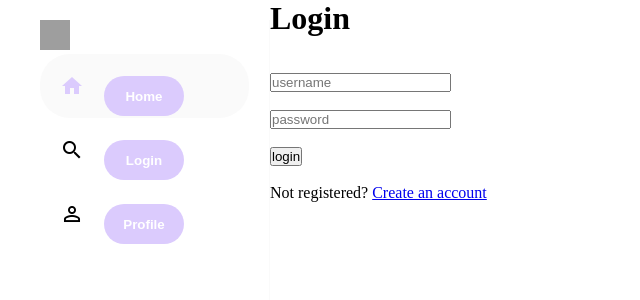
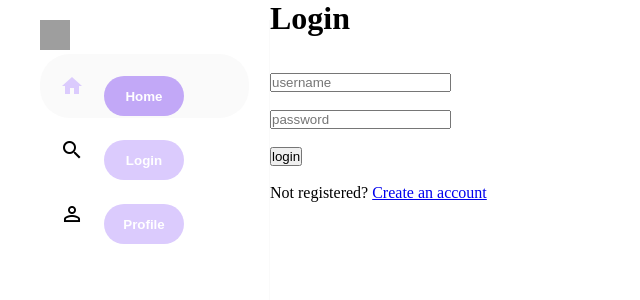
Before and after one commit to Twitter-Clone-Group/squeaker-front, an Angular app: page /login in a window 1280 px wide. In both pictures the pointer is over the button "Home". Shown: the top 300 px of the page, without its empty margins (0-640 px from the left). Built offline with nearby package versions, Linux system fonts and the light colour scheme; grey boxes are pictures that could not be loaded.

Commit message:
updated global css for sidebar

```diff
--- a/src/styles.css
+++ b/src/styles.css
@@ -48,6 +48,10 @@ body {
   border-radius: 30px;
   height: 50px;
   margin-top: 20px;
+}
+
+.sidebar__squeak:hover {
+  background-color: #c2a8f7;
 }
 
 body {
@@ -148,6 +152,10 @@ body {
   margin-left: auto;
 }
 
+.squeakBox__squeakButton:hover {
+  background-color: #c2a8f7;
+}
+
 .sidebarButton {
   cursor: pointer;
   background-color: var(--squeaker-color);
@@ -160,6 +168,10 @@ body {
   height: 40px;
   margin-top: 20px;
   margin-left: 0px;
+}
+
+.sidebarButton:hover{
+  background-color: #c2a8f7;
 }
 
 /* post */
```
